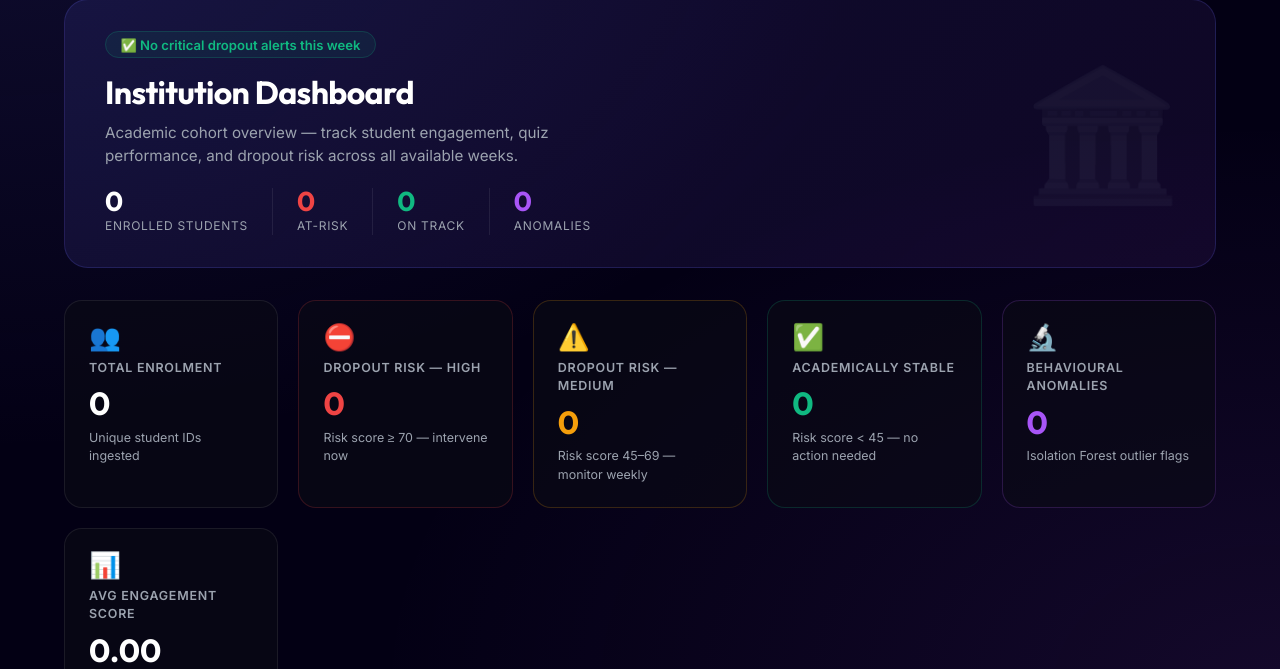
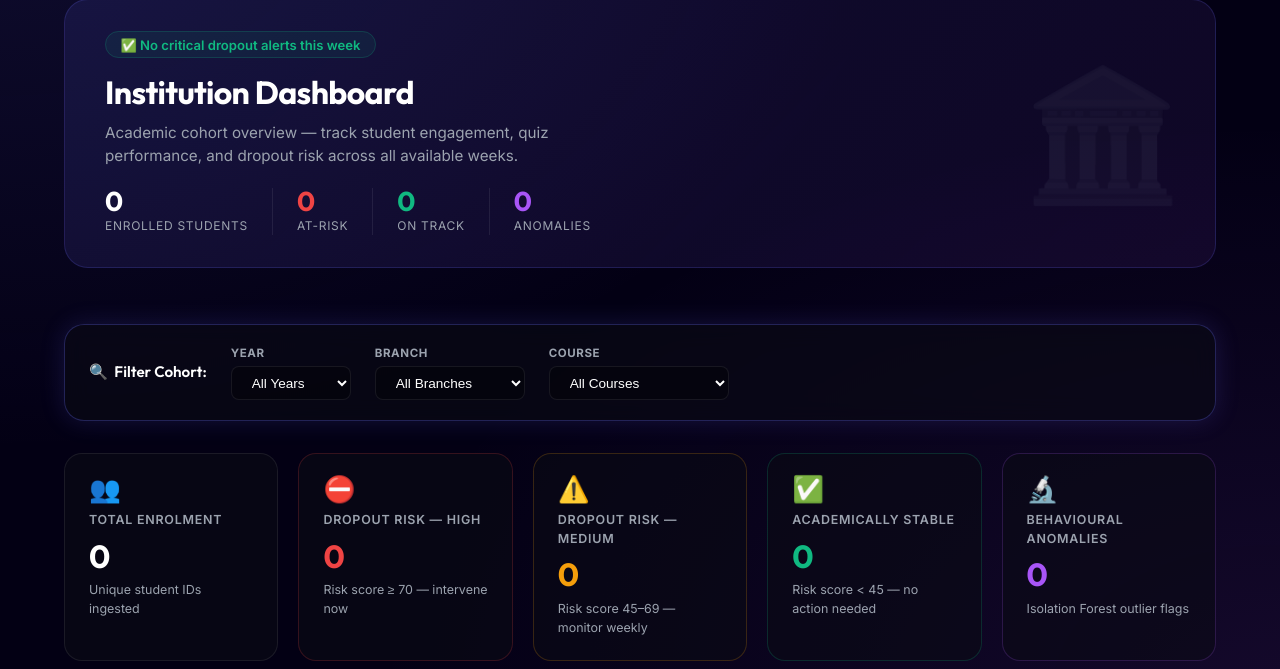
Before and after one commit to Siri06-git/fusion-flowwatch-anamoly-detection, a Flask app: page /institution-dashboard in a window 1280 px wide. Shown: the part 114-783 px from the top of the page. Run offline with Flask 3, Linux system fonts and the light colour scheme; the visitor is signed in with stand-in values (Sample User, id 1).

Commit message:
Implement Phase 48: Add Year, Branch, and Course dropdown UI filters on Institution dashboard

```diff
--- a/app.py
+++ b/app.py
@@ -207,8 +207,24 @@ def institution_dashboard():
     branch_val = branch_param if branch_param else None
     course_val = course_param if course_param else None
 
+    session_db = get_db()
+    unique_years = [r[0] for r in session_db.query(Student.year).distinct().all() if r[0] is not None]
+    unique_branches = [r[0] for r in session_db.query(Student.branch).distinct().all() if r[0]]
+    unique_courses = [r[0] for r in session_db.query(Student.course).distinct().all() if r[0]]
+
+    unique_years.sort()
+    unique_branches.sort()
+    unique_courses.sort()
+
     metrics = _load_cache_metrics(year=year_val, branch=branch_val, course=course_val)
-    return render_template('institution_dashboard.html', **metrics)
+    return render_template('institution_dashboard.html',
+                           unique_years=unique_years,
+                           unique_branches=unique_branches,
+                           unique_courses=unique_courses,
+                           selected_year=year_val,
+                           selected_branch=branch_val,
+                           selected_course=course_val,
+                           **metrics)
 
 @app.route('/dashboard')
 @login_required
--- a/templates/institution_dashboard.html
+++ b/templates/institution_dashboard.html
@@ -293,6 +293,57 @@
         </div>
     </div>
 
+    <!-- ── Dynamic Filter Bar (Phase 48) ──────────────────────────────── -->
+    <div class="grid-card inst-glow inst-border" style="padding: 1.25rem 1.5rem; margin-top: 1.5rem; border-color: rgba(99,102,241,0.3) !important;">
+        <form method="GET" action="{{ url_for('institution_dashboard') }}" style="display: flex; align-items: center; justify-content: space-between; flex-wrap: wrap; gap: 1rem; width: 100%;">
+            <div style="display: flex; align-items: center; gap: 1.5rem; flex-wrap: wrap; flex-grow: 1;">
+                <h3 style="font-family: var(--font-heading); font-size: 0.95rem; font-weight: 600; color: #fff; display: flex; align-items: center; gap: 0.4rem; margin: 0;">
+                    <span>🔍</span> Filter Cohort:
+                </h3>
+
+                <!-- Year Filter -->
+                <div style="display: flex; flex-direction: column; gap: 0.25rem;">
+                    <label for="filter-year" style="font-size: 0.72rem; text-transform: uppercase; color: var(--text-muted); font-weight: 700; letter-spacing: 0.05em;">Year</label>
+                    <select name="year" id="filter-year" class="search-input" style="padding: 0.45rem 1rem; font-size: 0.85rem; border-radius: 8px; width: 120px; background: rgba(0,0,0,0.3); border: 1px solid var(--border-glass); color: #fff; cursor: pointer;" onchange="this.form.submit()">
+                        <option value="">All Years</option>
+                        {% for y in unique_years %}
+                        <option value="{{ y }}" {% if selected_year == y %}selected{% endif %}>Year {{ y }}</option>
+                        {% endfor %}
+                    </select>
+                </div>
+
+                <!-- Branch Filter -->
+                <div style="display: flex; flex-direction: column; gap: 0.25rem;">
+                    <label for="filter-branch" style="font-size: 0.72rem; text-transform: uppercase; color: var(--text-muted); font-weight: 700; letter-spacing: 0.05em;">Branch</label>
+                    <select name="branch" id="filter-branch" class="search-input" style="padding: 0.45rem 1rem; font-size: 0.85rem; border-radius: 8px; width: 150px; background: rgba(0,0,0,0.3); border: 1px solid var(--border-glass); color: #fff; cursor: pointer;" onchange="this.form.submit()">
+                        <option value="">All Branches</option>
+                        {% for b in unique_branches %}
+                        <option value="{{ b }}" {% if selected_branch == b %}selected{% endif %}>{{ b }}</option>
+                        {% endfor %}
+                    </select>
+                </div>
+
+                <!-- Course Filter -->
+                <div style="display: flex; flex-direction: column; gap: 0.25rem;">
+                    <label for="filter-course" style="font-size: 0.72rem; text-transform: uppercase; color: var(--text-muted); font-weight: 700; letter-spacing: 0.05em;">Course</label>
+                    <select name="course" id="filter-course" class="search-input" style="padding: 0.45rem 1rem; font-size: 0.85rem; border-radius: 8px; width: 180px; background: rgba(0,0,0,0.3); border: 1px solid var(--border-glass); color: #fff; cursor: pointer;" onchange="this.form.submit()">
+                        <option value="">All Courses</option>
+                        {% for c in unique_courses %}
+                        <option value="{{ c }}" {% if selected_course == c %}selected{% endif %}>{{ c }}</option>
+                        {% endfor %}
+                    </select>
+                </div>
+            </div>
+
+            <!-- Clear Filters -->
+            {% if selected_year or selected_branch or selected_course %}
+            <a href="{{ url_for('institution_dashboard') }}" class="btn btn-secondary" style="padding: 0.5rem 1.25rem; font-size: 0.82rem; border-radius: 8px; text-decoration: none; align-self: flex-end; border: 1px solid var(--border-glass); background: rgba(255,255,255,0.05); color: #fff; display: flex; align-items: center; transition: var(--transition-smooth);">
+                Clear Filters
+            </a>
+            {% endif %}
+        </form>
+    </div>
+
     <!-- ── Academic KPI Cards ──────────────────────────────────────── -->
     <div class="acad-grid">
 
```
